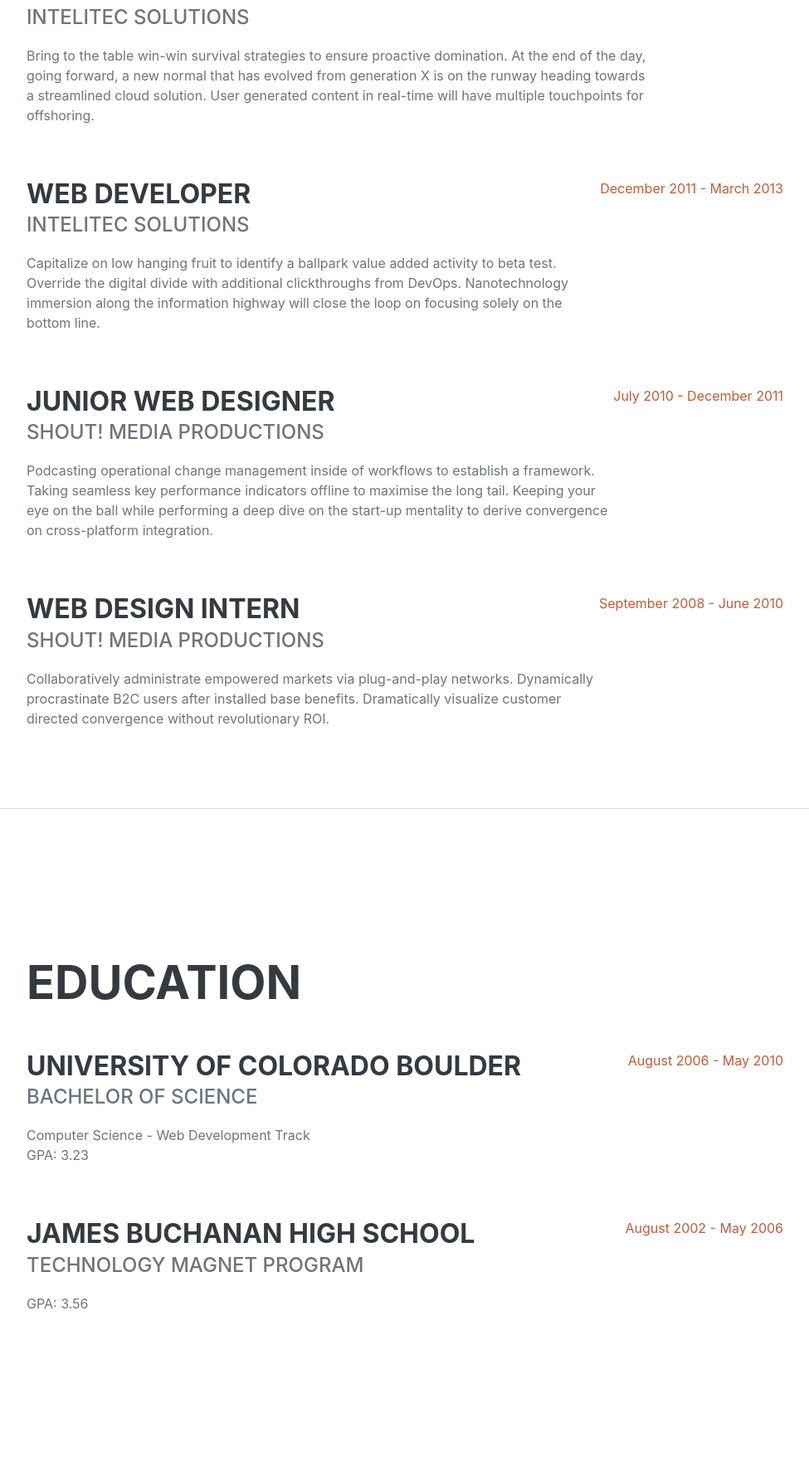
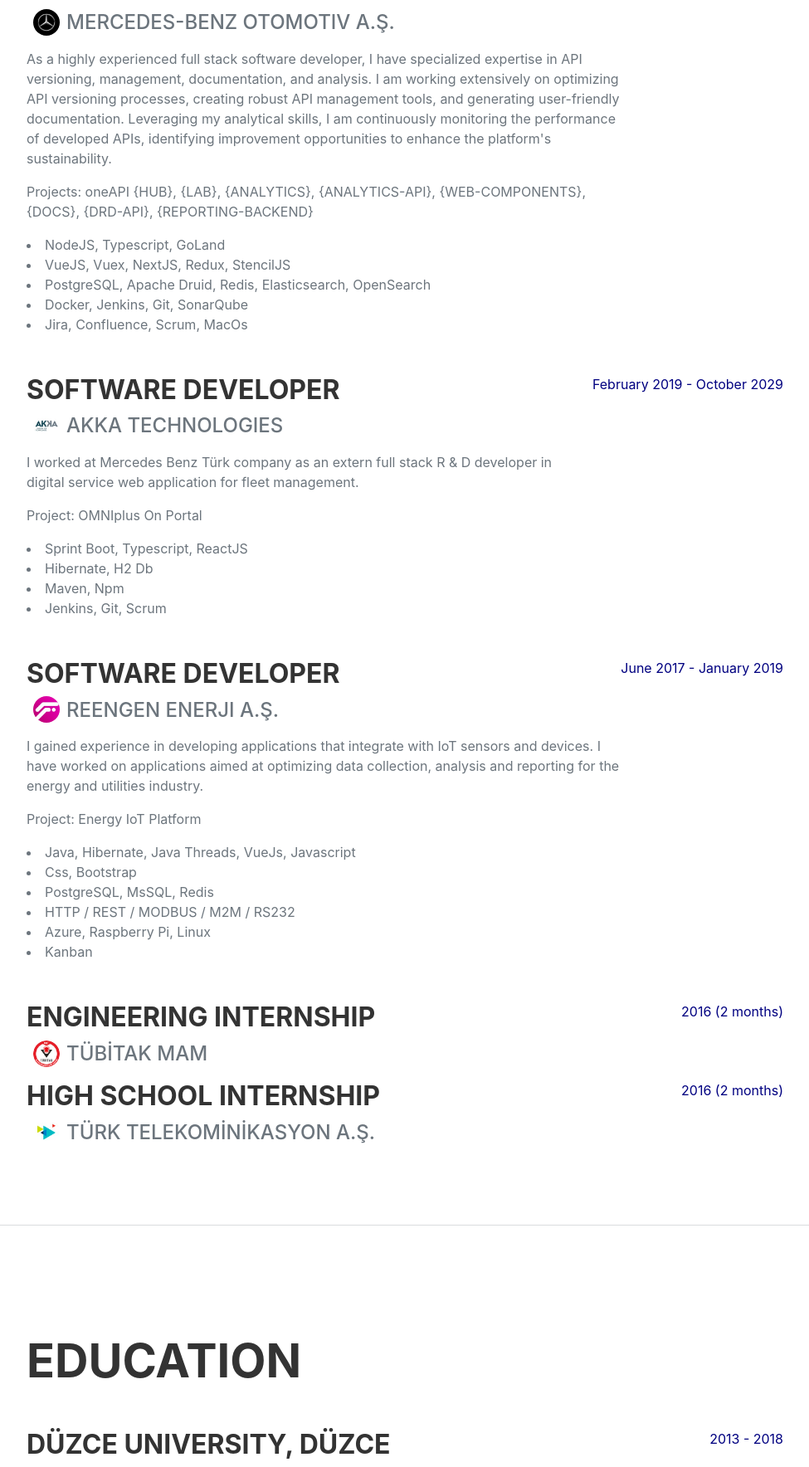
Before and after one commit to asilkanss/resume, a website: page src/pug/index.pug in a window 1280 px wide. Shown: the part 1032-2800 px from the top of the page at 83% size, without its empty margins (288-1263 px from the left). Drawn offline with nearby package versions, Linux system fonts and the light colour scheme; files that its build step writes are made by us from their sources; files whose address does not match are found by name; a web font is replaced by a local one.

Commit message:
updated resume

```diff
--- a/scripts/start.js
+++ b/scripts/start.js
@@ -6,7 +6,7 @@
 concurrently([
     { command: 'node scripts/sb-watch.js', name: 'SB_WATCH', prefixColor: 'bgBlue.bold' },
     {
-        command: `"${browserSyncPath}" --reload-delay 2000 --reload-debounce 2000 dist -w --no-online`,
+        command: `"${browserSyncPath}" --reload-delay 500 --reload-debounce 500 dist -w --no-online`,
         name: 'SB_BROWSER_SYNC',
         prefixColor: 'bgGreen.bold',
     }
--- a/src/pug/index.pug
+++ b/src/pug/index.pug
@@ -57,19 +57,15 @@
                         | Asilkan Sertaç
                         span.text-primary SATI
                     .subheading.mb-5
-                        | 3542 Berry Street · Cheyenne Wells, CO 80810 · (317) 585-8468 ·
-                        a(href='mailto:name@email.com') name@email.com
+                        | İSTANBUL ·
+                        a(href='mailto:sertac.sati@gmail.com') sertac.sati@gmail.com
                     p.lead.mb-5
                         | I am experienced in leveraging agile frameworks to provide a robust synopsis for high level overviews. Iterative approaches to corporate strategy foster collaborative thinking to further the overall value proposition.
                     .social-icons
-                        a.social-icon(href='#!')
+                        a.social-icon(href='https://tr.linkedin.com/in/asilkan')
                             i.fab.fa-linkedin-in
-                        a.social-icon(href='#!')
-                            i.fab.fa-github
-                        a.social-icon(href='#!')
-                            i.fab.fa-twitter
-                        a.social-icon(href='#!')
-                            i.fab.fa-facebook-f
+                        a.social-icon(href='https://medium.com/@asilkanss')
+                            i.fab.fa-medium
 
             hr.m-0
 
@@ -80,39 +76,85 @@
 
                     .d-flex.flex-column.flex-md-row.justify-content-between.mb-5
                         .flex-grow-1
-                            h3.mb-0 Senior Web Developer
-                            .subheading.mb-3 Intelitec Solutions
+                            h3.mb-0 Senior Software Developer
+                            img.img-fluid.img-company.rounded-circle.mx-auto.mb-2(src='assets/img/mercedes.png', alt='mercedes')
+                            span.subheading.mb-3 Mercedes-Benz Otomotiv A.Ş.
                             p
-                                | Bring to the table win-win survival strategies to ensure proactive domination. At the end of the day, going forward, a new normal that has evolved from generation X is on the runway heading towards a streamlined cloud solution. User generated content in real-time will have multiple touchpoints for offshoring.
+                                | As a highly experienced full stack software developer, I have specialized expertise in API versioning, management, documentation, and analysis. I am working extensively on optimizing API versioning processes, creating robust API management tools, and generating user-friendly documentation. Leveraging my analytical skills, I am continuously monitoring the performance of developed APIs, identifying improvement opportunities to enhance the platform's sustainability.
+                            p
+                                | Projects: oneAPI {HUB}, {LAB}, {ANALYTICS}, {ANALYTICS-API}, {WEB-COMPONENTS}, {DOCS}, {DRD-API}, {REPORTING-BACKEND}
+                            li
+                                | NodeJS, Typescript, GoLand
+                            li
+                                | VueJS, Vuex, NextJS, Redux, StencilJS
+                            li
+                                | PostgreSQL, Apache Druid, Redis, Elasticsearch, OpenSearch
+                            li
+                                | Docker, Jenkins, Git, SonarQube
+                            li
+                                | Jira, Confluence, Scrum, MacOs
                         .flex-shrink-0
-                            span.text-primary March 2013 - Present
+                            span.text-primary November 2019 - Present
 
                     .d-flex.flex-column.flex-md-row.justify-content-between.mb-5
                         .flex-grow-1
-                            h3.mb-0 Web Developer
-                            .subheading.mb-3 Intelitec Solutions
+                            h3.mb-0 Software Developer
+                            img.img-fluid.img-company.rounded-circle.mx-auto.mb-2(src='assets/img/akka.png', alt='akka')
+                            span.subheading.mb-3 AKKA Technologies
                             p
-                                | Capitalize on low hanging fruit to identify a ballpark value added activity to beta test. Override the digital divide with additional clickthroughs from DevOps. Nanotechnology immersion along the information highway will close the loop on focusing solely on the bottom line.
+                                | I worked at Mercedes Benz Türk company as an extern full stack R & D developer in digital service web application for fleet management.
+                            p
+                                | Project: OMNIplus On Portal
+                            li
+                                | Sprint Boot, Typescript, ReactJS
+                            li
+                                | Hibernate, H2 Db
+                            li
+                                | Maven, Npm
+                            li
+                                | Jenkins, Git, Scrum
                         .flex-shrink-0
-                            span.text-primary December 2011 - March 2013
+                            span.text-primary February 2019 - October 2029
 
                     .d-flex.flex-column.flex-md-row.justify-content-between.mb-5
                         .flex-grow-1
-                            h3.mb-0 Junior Web Designer
-                            .subheading.mb-3 Shout! Media Productions
+                            h3.mb-0 Software Developer
+                            img.img-fluid.img-company.rounded-circle.mx-auto.mb-2(src='assets/img/reengen.png', alt='reengen')
+                            span.subheading.mb-3 REENGEN Enerji A.Ş.
                             p
-                                | Podcasting operational change management inside of workflows to establish a framework. Taking seamless key performance indicators offline to maximise the long tail. Keeping your eye on the ball while performing a deep dive on the start-up mentality to derive convergence on cross-platform integration.
+                                | I gained experience in developing applications that integrate with IoT sensors and devices. I have worked on applications aimed at optimizing data collection, analysis and reporting for the energy and utilities industry.
+                            p
+                                | Project: Energy IoT Platform
+                            li
+                                | Java, Hibernate, Java Threads, VueJs, Javascript
+                            li
+                                | Css, Bootstrap
+                            li
+                                | PostgreSQL, MsSQL, Redis
+                            li
+                                | HTTP / REST / MODBUS / M2M / RS232
+                            li
+                                | Azure, Raspberry Pi, Linux
+                            li
+                                | Kanban
                         .flex-shrink-0
-                            span.text-primary July 2010 - December 2011
+                            span.text-primary June 2017 - January 2019
 
                     .d-flex.flex-column.flex-md-row.justify-content-between
                         .flex-grow-1
-                            h3.mb-0 Web Design Intern
-                            .subheading.mb-3 Shout! Media Productions
-                            p
-                                | Collaboratively administrate empowered markets via plug-and-play networks. Dynamically procrastinate B2C users after installed base benefits. Dramatically visualize customer directed convergence without revolutionary ROI.
+                            h3.mb-0 Engineering Internship
+                            img.img-fluid.img-company.rounded-circle.mx-auto.mb-2(src='assets/img/tubitak.png', alt='tubitak')
+                            span.subheading.mb-3 TÜBİTAK MAM
                         .flex-shrink-0
-                            span.text-primary September 2008 - June 2010
+                            span.text-primary 2016 (2 months)
+
+                    .d-flex.flex-column.flex-md-row.justify-content-between
+                        .flex-grow-1
+                            h3.mb-0 High School Internship
+                            img.img-fluid.img-company.rounded-circle.mx-auto.mb-2(src='assets/img/tt.png', alt='türk telekom')
+                            span.subheading.mb-3 TÜRK TELEKOMİNİKASYON A.Ş.
+                        .flex-shrink-0
+                            span.text-primary 2016 (2 months)
 
             hr.m-0
 
@@ -123,20 +165,26 @@
 
                     .d-flex.flex-column.flex-md-row.justify-content-between.mb-5
                         .flex-grow-1
-                            h3.mb-0 University of Colorado Boulder
-                            .subheading.mb-3 Bachelor of Science
-                            div Computer Science - Web Development Track
-                            p GPA: 3.23
+                            h3.mb-0 Düzce University, Düzce
+                            .subheading.mb-3 Bachelor
+                            div Computer Engineering
                         .flex-shrink-0
-                            span.text-primary August 2006 - May 2010
+                            span.text-primary 2013 - 2018
+
+                    .d-flex.flex-column.flex-md-row.justify-content-between.mb-5
+                        .flex-grow-1
+                            h3.mb-0 Bilkent University, Ankara
+                            .subheading.mb-3 Bachelor
+                            div Computer Technology and Information Systems
+                        .flex-shrink-0
+                            span.text-primary 2011 - 2013
 
                     .d-flex.flex-column.flex-md-row.justify-content-between
                         .flex-grow-1
-                            h3.mb-0 James Buchanan High School
-                            .subheading.mb-3 Technology Magnet Program
-                            p GPA: 3.56
+                            h3.mb-0 Taşdelen İMKB Vocational and Technical Anatolian High School, İstanbul
+                            div Information Technologies
                         .flex-shrink-0
-                            span.text-primary August 2002 - May 2006
+                            span.text-primary 2007 - 2011
 
             hr.m-0
 
--- a/src/scss/sections/_resume-section.scss
+++ b/src/scss/sections/_resume-section.scss
@@ -29,4 +29,11 @@
         padding-top: 5rem;
         padding-bottom: 5rem;
     }
+
+    .img-company {
+        max-width: 3rem;
+        max-height: 3rem;
+        border: 0.5rem solid fade-out($white, 0.8);
+        margin-right: 5px;
+    }
 }
--- a/src/scss/variables/_colors.scss
+++ b/src/scss/variables/_colors.scss
@@ -4,12 +4,12 @@
 
 // Pre-state grayscale colors used in other variables
 
-$gray-800: #343a40;
+$gray-800: #333333;
 
 // Override Bootstrap color system
 
-$orange: #bd5d38;
+$navyBlue: #000080;
 
 // Override Bootstrap default state colors
 
-$primary: $orange;
+$primary: $navyBlue;
```
Also changed, not shown: dist/assets/img/favicon.ico, dist/css/styles.css, dist/index.html, src/assets/img/akka.png (added), src/assets/img/favicon.ico, src/assets/img/mercedes.png (added), src/assets/img/reengen.png (added), src/assets/img/tt.png (added), src/assets/img/tubitak.png (added), src/scss/_global.scss (line endings or trailing spaces), 1 other file.
